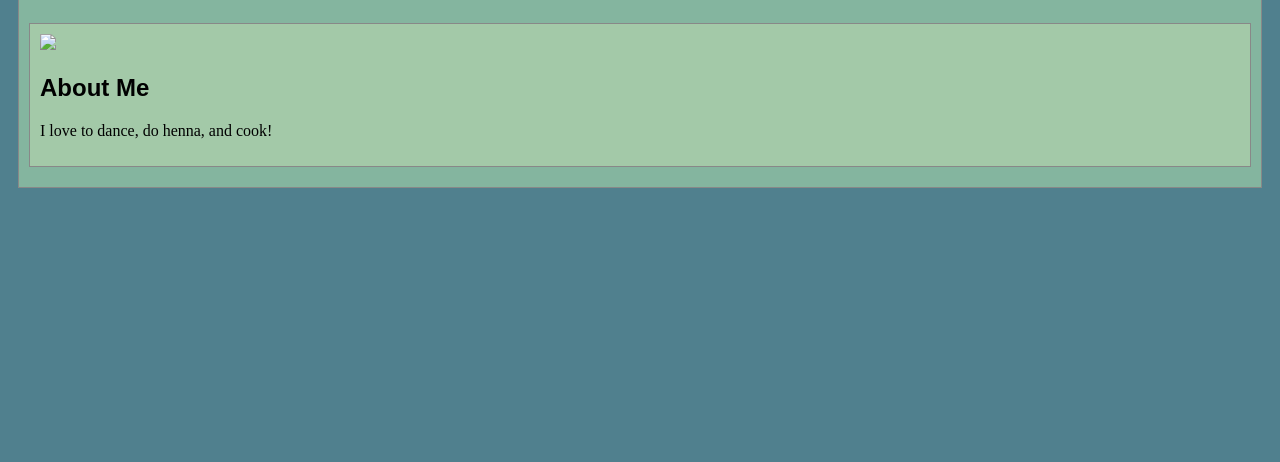
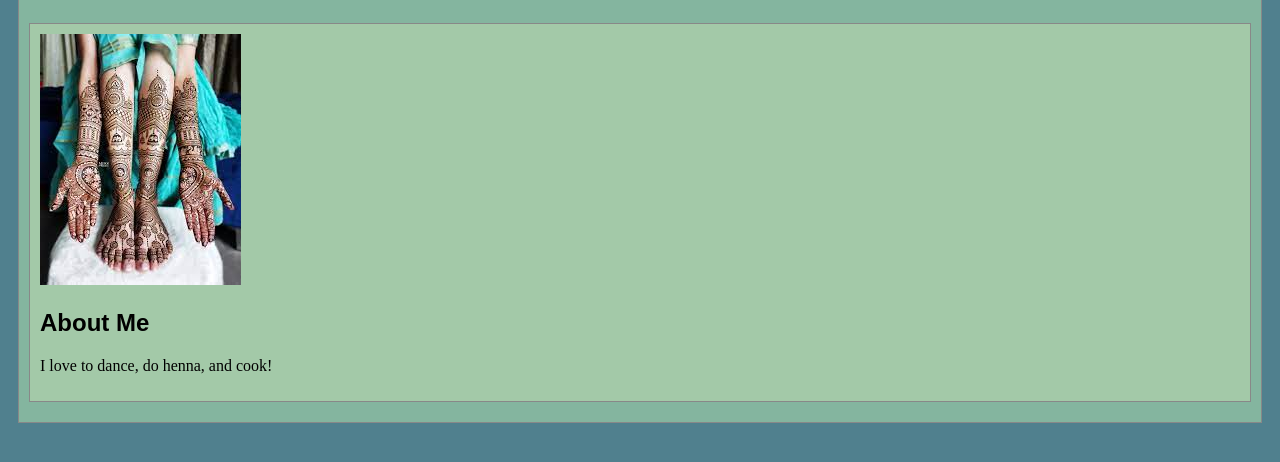
Before and after one commit to salipra/Art101, a plain HTML site: page index.html in a window 1280 px wide. Shown: the part 88-550 px from the top of the page. Drawn offline with Linux system fonts and the light colour scheme; the site is published under a folder, as on GitHub Pages, so addresses that start at the root find nothing.

Commit message:
image update

```diff
--- a/index.html
+++ b/index.html
@@ -24,7 +24,7 @@
 			<h1>Sarika's First Homepage</h1>
 			<div class="minor-section">
 					<!-- Note that all filenames use lowercase and no spaces -->
-					<img class="henna_website" src="/img/henna_website.jpeg">
+					<img class="henna_website" src="img/henna_website.jpeg">
 					<h2>About Me</h2>
 					<p>I love to dance, do henna, and cook!</p>
 			</div>
```
